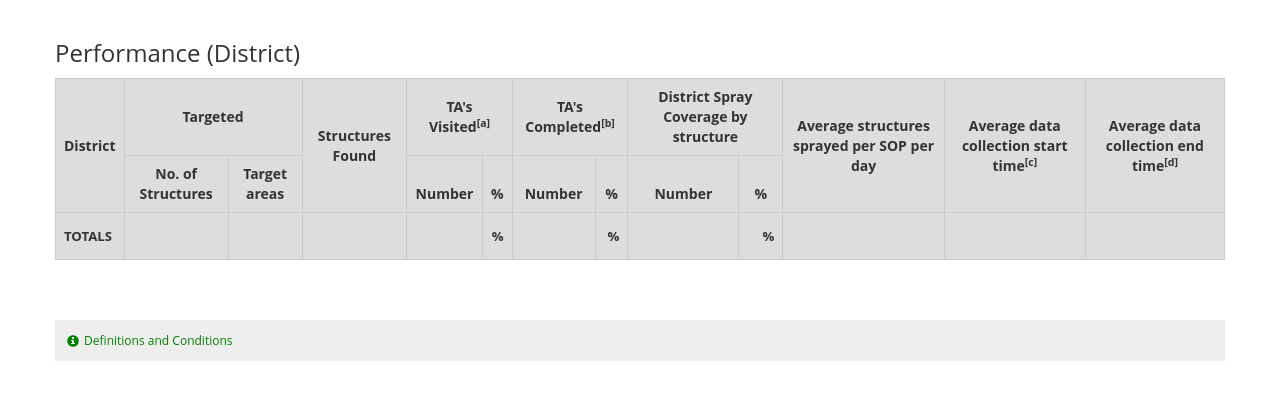
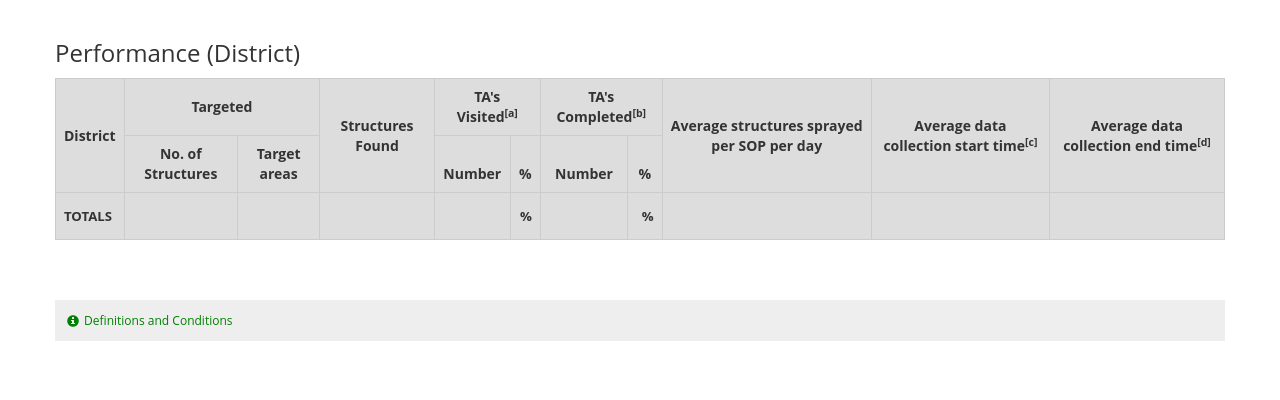
Before and after one commit to onaio/mspray, a Django app: template mspray/apps/main/templates/performance.html in a window 1280 px wide. Shown: the part 52-452 px from the top of the page. Run offline with Django 3.2, Linux system fonts and the light colour scheme; the template is opened without the code that fills it, so the values that code supplies are empty; some libraries are stand-ins or nearby versions.

Commit message:
remove district spray coverage columns

```diff
--- a/mspray/apps/main/templates/performance.html
+++ b/mspray/apps/main/templates/performance.html
@@ -16,7 +16,6 @@
                             <th rowspan="2">Structures Found</th>
                             <th colspan="2">TA's Visited<sup title="TA's visited are TA's with >20% found coverage - number of structures found / number of structures enumerated">[a]</sup></th>
                             <th colspan="2">TA's Completed<sup title="TA's completed are TAs with >85% spray progress - number of structures sprayed / number of structures targeted">[b]</sup></th>
-                            <th colspan="2">District Spray Coverage by structure</th>
                             <th rowspan="2">Average structures sprayed per SOP per day</th>
                             <th rowspan="2">Average data collection start time<sup title="Start time is determined from the time the first form is completed per day per operator">[c]</sup></th>
                             <th rowspan="2">Average data collection end time<sup title="Finish time is determined from the time the last form is started per day per operator">[d]</sup></th>
@@ -24,8 +23,6 @@
                         <tr>
                             <th>No. of Structures</th>
                             <th>Target areas</th>
-                            <th>Number</th>
-                            <th>%</th>
                             <th>Number</th>
                             <th>%</th>
                             <th>Number</th>
@@ -43,8 +40,6 @@
                             <td class='numbers'>{{ row.found_gt_20_percentage }}%</td>
                             <td class='numbers'>{{ row.sprayed|intcomma  }}</td>
                             <td class='numbers'>{{ row.sprayed_percentage }}%</td>
-                            <td class='numbers'>{{ row.sprayed_total|intcomma  }}</td>
-                            <td class='numbers'>{{ row.sprayed_total_percentage }}%</td>
                             <td class='numbers {{ row.avg_structures_per_user_per_so|sprayed_color }}'>
                                 {{ row.avg_structures_per_user_per_so }}
                             </td>
@@ -63,8 +58,6 @@
                             <td class='numbers'>{{ totals.found_gt_20_percentage }}%</td>
                             <td class='numbers'>{{ totals.sprayed|intcomma }}</td>
                             <td class='numbers'>{{ totals.sprayed_percentage }}%</td>
-                            <td class='numbers'>{{ totals.sprayed_total|intcomma }}</td>
-                            <td class='numbers'>{{ totals.sprayed_total_percentage }}%</td>
                             <td class='numbers {{ totals.avg_structures_per_user_per_so|sprayed_color }}'>
                                 {{ totals.avg_structures_per_user_per_so }}
                             </td>
```
